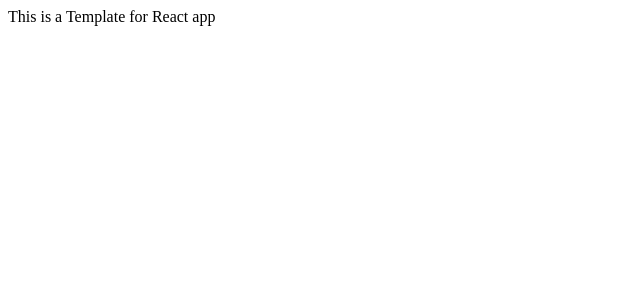
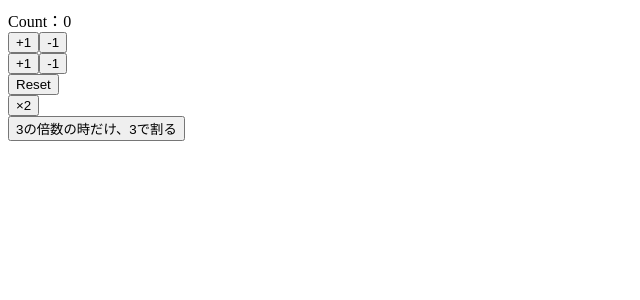
Before and after one commit to owl0109/Udemy-React-Hooks, a React (Create React App) app: page / in a window 1280 px wide. Shown: the top 300 px of the page, without its empty margins (0-640 px from the left). Built offline with nearby package versions, Linux system fonts and the light colour scheme.

Commit message:
カウントアプリを作った

```diff
--- a/src/App.js
+++ b/src/App.js
@@ -1,10 +1,74 @@
-import React from 'react'
+import React,{ useState } from 'react'
 
 const App = () =>{
+  const defaultValue = 0
+
+  //useStateは配列。[0]=>セットした値[1]=>関数が格納されている
+  //setCountは左の変数によって変化。priceならば、setPriceとする
+  const [count,setCount] = useState(defaultValue)
+
+  //使い方はsetStateと同じ変更する値を引数にする
+  //引数には、関数を入れることができる
+  const increment = () => setCount(count + 1)
+  const decrement = () => setCount(count - 1)
+  const reset = () => setCount(defaultValue)
+  const double = () => setCount(count * 2)
+
+  //関数ver
+  const increment2 = () => setCount(previousCount => previousCount + 1)
+  const decrement2 = () => setCount(previousCount => previousCount - 1)
+  const split3 = () => setCount(previousCount => judge3(previousCount))
+
+  const judge3 = (cnt) =>{
+    if(cnt % 3 === 0){
+      return cnt / 3
+    }else{
+      return cnt
+    }
+  }
+
+  /*回答例1
+    const split3 = () => setCount(previousCount => {
+      if(previousCount % 3 === 0){
+        return previousCount / 3
+      }else{
+      return previousCount
+      }
+    })
+  */
+
+  /*回答例2(三項演算子の場合)
+    const split3 = () => setCout(previousCount =>{
+      retun previousCount % 3 === 0 ? previous / 3 : previousCount
+    })
+
+  */
+
+
   return (
-    <div>
-      This is a Template for React app
-    </div>
+    //<div>を一番上にすると、表示増える。
+    <React.Fragment>
+      <div>
+        Count：{count}
+      </div>
+      <div>
+        <button onClick = {increment}>+1</button>
+        <button onClick = {decrement}>-1</button>
+      </div>
+      <div>
+        <button onClick = {increment2}>+1</button>
+        <button onClick = {decrement2}>-1</button>
+      </div>
+      <div>
+        <button onClick = {reset}>Reset</button>
+      </div>
+      <div>
+        <button onClick = {double}>×2</button>
+      </div>
+      <div>
+        <button onClick = {split3}>3の倍数の時だけ、3で割る</button>
+      </div>
+    </React.Fragment>
   )
 }
 
```
